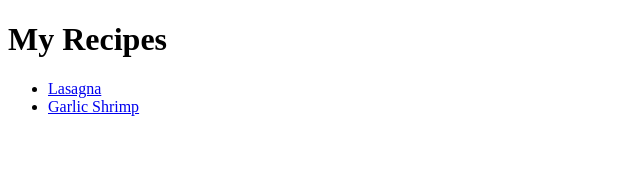
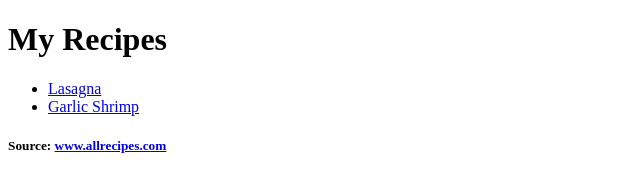
Before and after one commit to teodeloso/prj-recipes, a plain HTML site: page index.html in a window 1280 px wide. Shown: the whole page, without its empty margins (0-640 px from the left). Drawn offline with Linux system fonts and the light colour scheme.

Commit message:
->added a source info in index.html

```diff
--- a/index.html
+++ b/index.html
@@ -11,5 +11,6 @@
         <li><a href="./recipes/lasagna.html">Lasagna</a></li>
         <li><a href="./recipes/garlicshrimp.html">Garlic Shrimp</a></li>
     </ul>
+    <h5>Source: <a href="https://www.allrecipes.com" target="_blank" rel="noopener noreferrer">www.allrecipes.com</a></h5>
 </body>
 </html>
```
